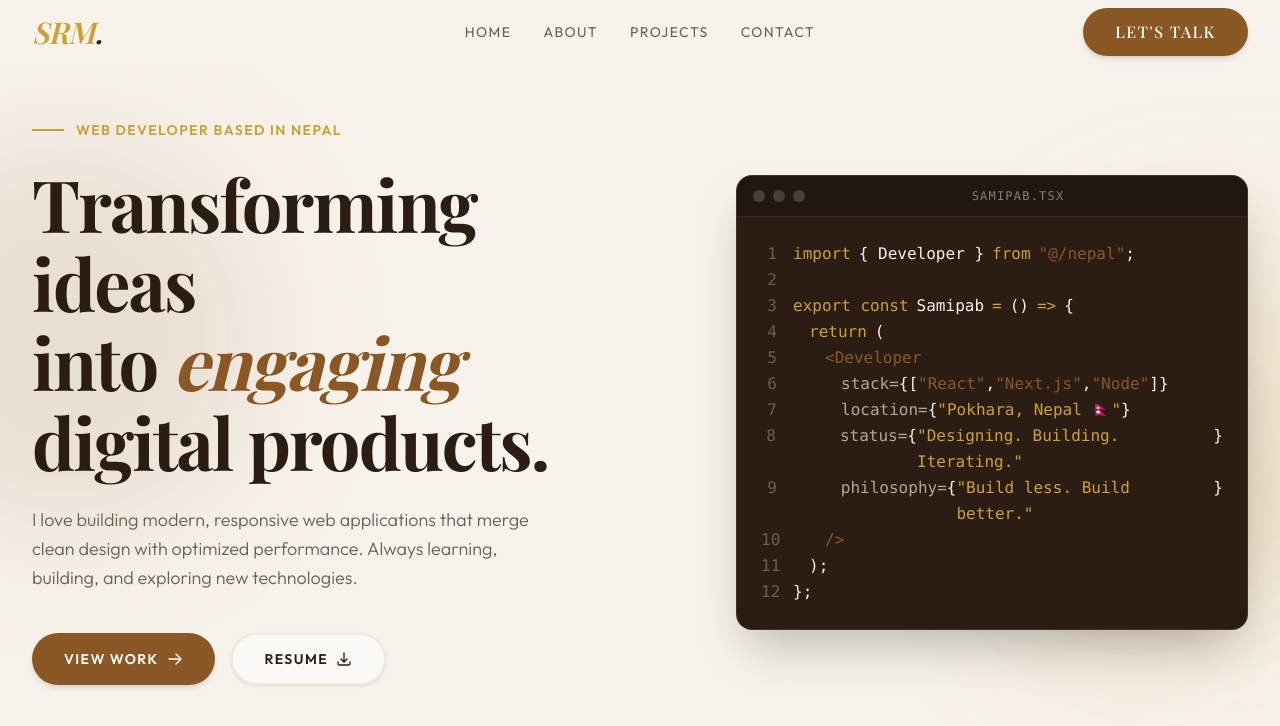
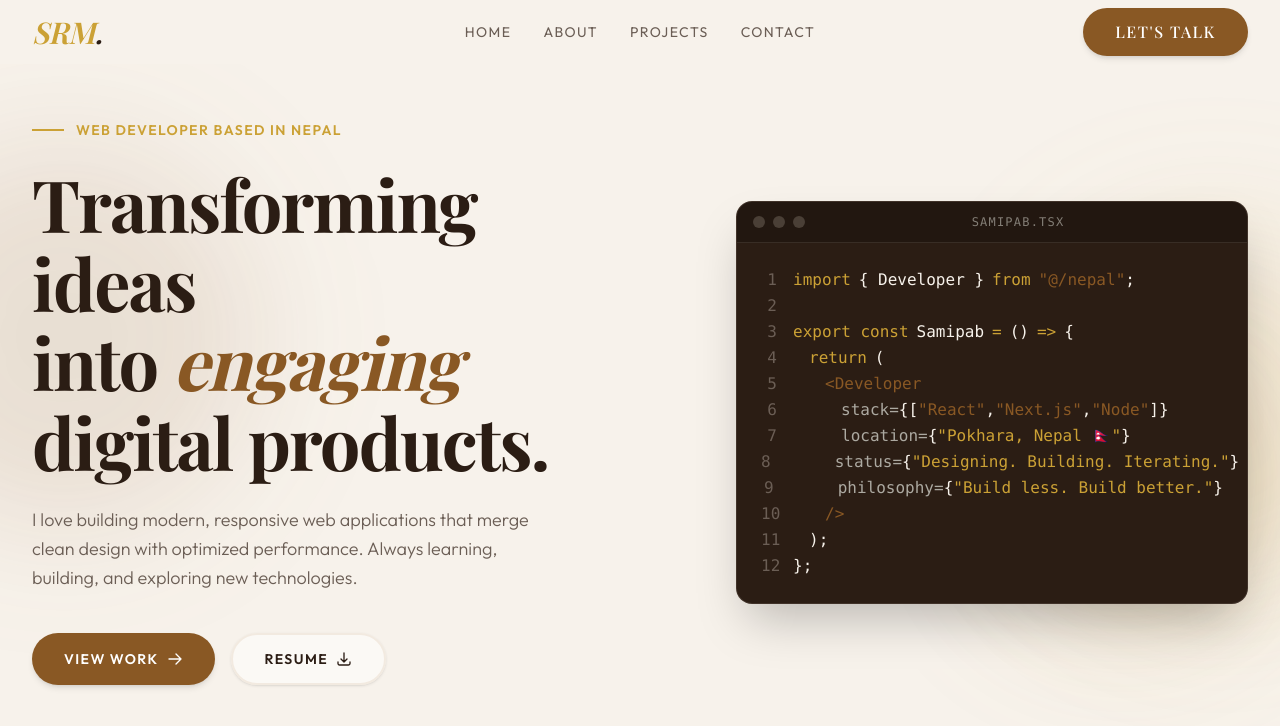
Before and after one commit to samipabMagar/portfolio, a Next.js app: page / in a window 1280 px wide. Shown: the top 726 px of the page. Built offline with nearby package versions, Linux system fonts and the light colour scheme; a web font is replaced by a local one.

Commit message:
Update Hero component to prevent code snippet overflow with whitespace-nowrap

```diff
--- a/components/home/Hero.tsx
+++ b/components/home/Hero.tsx
@@ -67,7 +67,7 @@ export function Hero() {
               </div>
 
               {/* Code Content */}
-              <div className="p-6 text-sm sm:text-base font-mono leading-relaxed overflow-x-auto">
+              <div className="p-6 text-sm sm:text-base font-mono leading-relaxed overflow-x-auto whitespace-nowrap">
                 <div className="flex">
                   <span className="text-text-secondary select-none pr-4 text-right w-8">
                     1
```
